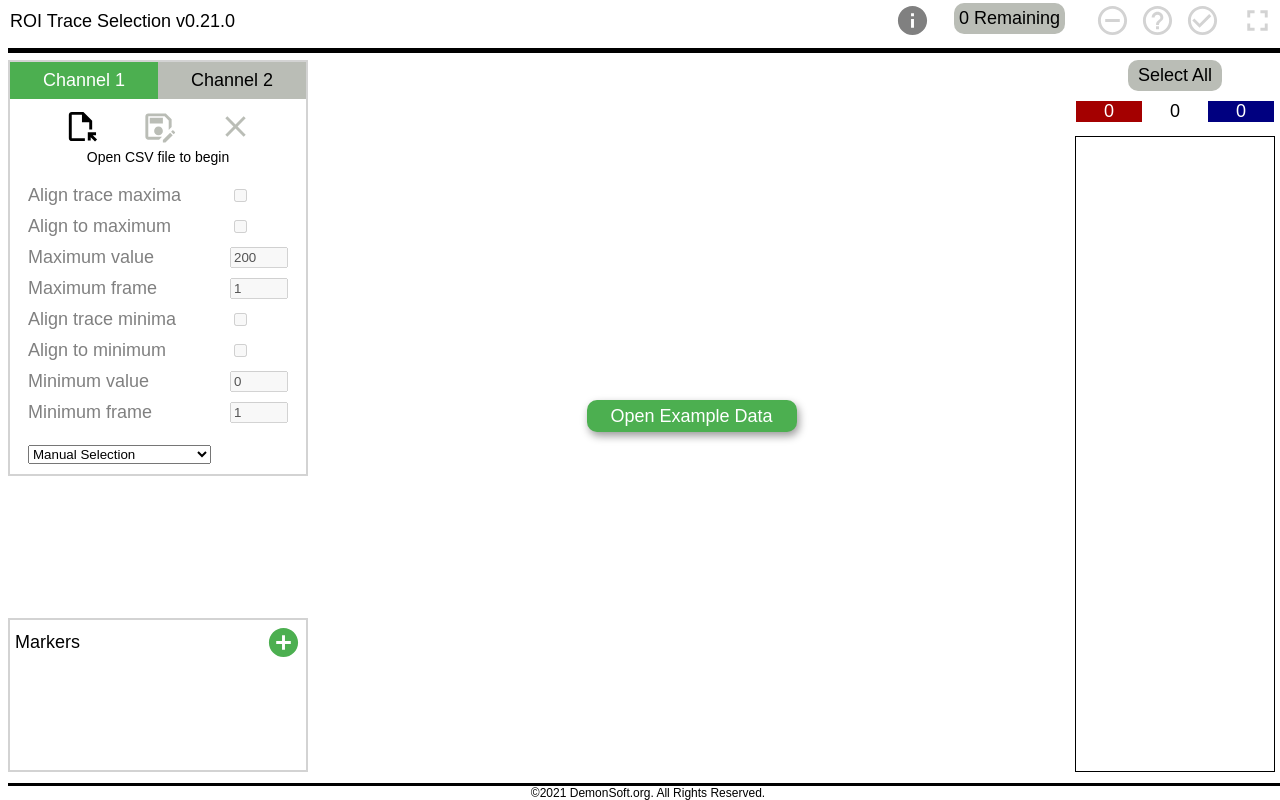
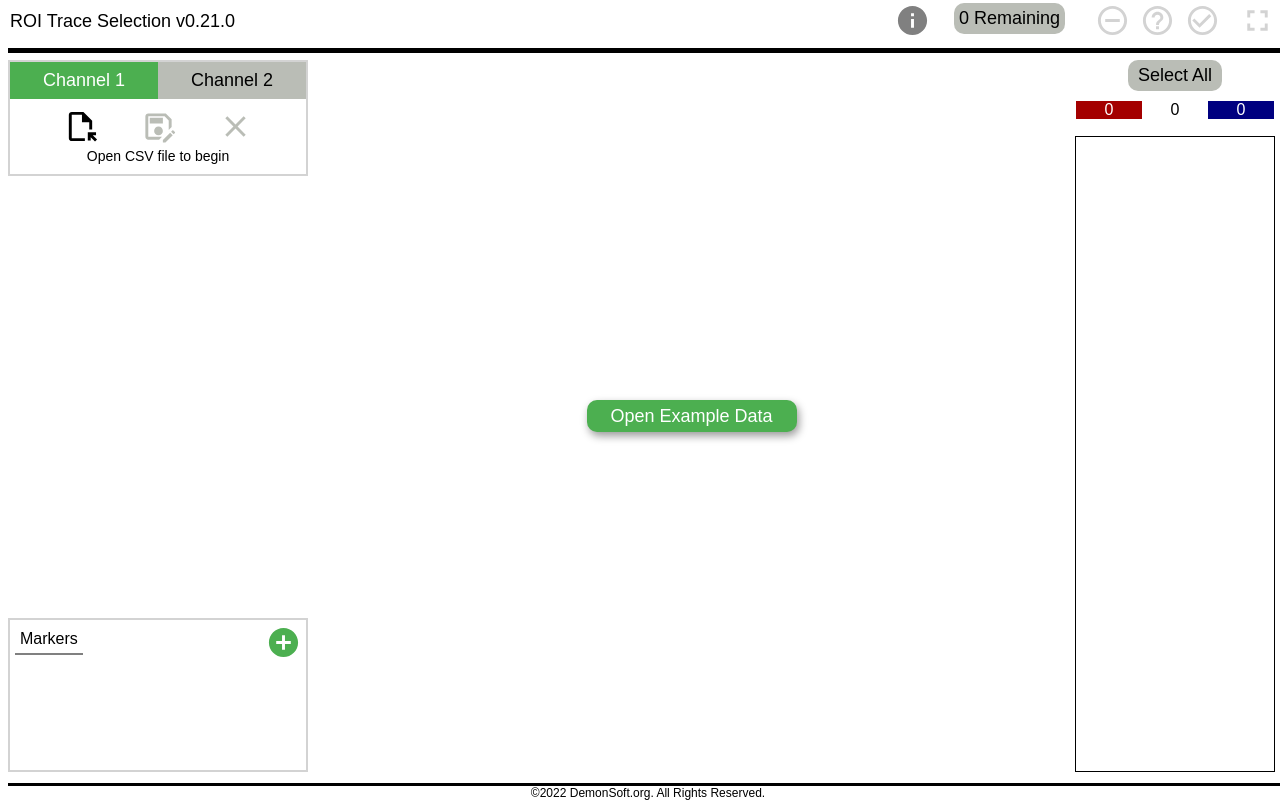
Before and after one commit to donal-s/roi-trace-selector, a React app: page / in a window 1280 px wide. Built offline with nearby package versions, Linux system fonts and the light colour scheme.

Commit message:
Put trace alignment and selection panels in tab pane

```diff
--- a/src/components/App.tsx
+++ b/src/components/App.tsx
@@ -1,4 +1,4 @@
-import React, { useEffect } from "react";
+import React, { useEffect, useState } from "react";
 import "../roiTraceSelection.css";
 import RoiSelectionListView from "./RoiSelectionListView";
 import TraceAlignmentView from "./TraceAlignmentView";
@@ -11,6 +11,7 @@ import version from "../version";
 import { loadTestData } from "../model/CsvHandling";
 import {
   isChannel1Loaded,
+  isCurrentChannelLoaded,
   useAppDispatch,
   useAppSelector,
 } from "../model/RoiDataModel";
@@ -24,6 +25,11 @@ import ChannelSelectionPanel from "./ChannelSelectionPanel";
 import { InfoIcon } from "./IconSvgs";
 import MarkersView from "./MarkersView";
 
+const OPTIONS_ALIGNMENT = "alignment";
+const OPTIONS_SELECTION = "trace selection";
+
+type OptionsTab = typeof OPTIONS_ALIGNMENT | typeof OPTIONS_SELECTION;
+
 export default function App() {
   const dispatch = useAppDispatch();
   const isEditingMarker = useAppSelector(
@@ -31,6 +37,8 @@ export default function App() {
   );
   const showSingleTrace = useAppSelector((state) => state.showSingleTrace);
   const channel1Loaded = useAppSelector(isChannel1Loaded);
+  const currentChannelLoaded = useAppSelector(isCurrentChannelLoaded);
+  const [optionsTab, setOptionsTab] = useState<OptionsTab>(OPTIONS_ALIGNMENT);
 
   useEffect(() => {
     function handleKeyEvent(event: KeyboardEvent) {
@@ -79,9 +87,7 @@ export default function App() {
   return (
     <div className={"App" + (showSingleTrace ? " scan" : "")}>
       <div id="header">
-        <div id="appTitle" className="unselectable">
-          ROI Trace Selection v{version}
-        </div>
+        <div id="appTitle">ROI Trace Selection v{version}</div>
         {helpButton()}
         <RemainingCountButton />
         <SelectionIconView />
@@ -91,8 +97,29 @@ export default function App() {
         <div id="channelControlPanel">
           <ChannelSelectionPanel />
           <FileAccessView />
-          <TraceAlignmentView />
-          <SelectionView />
+          {currentChannelLoaded && (
+            <div className="optionsSelectionPanel">
+              <div className="optionsSelectionTabs">
+                <div
+                  className={optionsTab === OPTIONS_ALIGNMENT ? "selected" : ""}
+                  onClick={() => setOptionsTab(OPTIONS_ALIGNMENT)}
+                >
+                  Alignment
+                </div>
+                <div
+                  className={optionsTab === OPTIONS_SELECTION ? "selected" : ""}
+                  onClick={() => setOptionsTab(OPTIONS_SELECTION)}
+                >
+                  Trace Selection
+                </div>
+              </div>
+              {optionsTab === OPTIONS_ALIGNMENT ? (
+                <TraceAlignmentView />
+              ) : (
+                <SelectionView />
+              )}
+            </div>
+          )}
         </div>
         <MarkersView />
       </div>
@@ -116,9 +143,7 @@ export default function App() {
 
       <RoiSelectionListView />
 
-      <div id="footer" className="unselectable">
-        &copy;2021 DemonSoft.org. All Rights Reserved.
-      </div>
+      <div id="footer">&copy;2022 DemonSoft.org. All Rights Reserved.</div>
     </div>
   );
 }
--- a/src/components/EditMarkerPanel.tsx
+++ b/src/components/EditMarkerPanel.tsx
@@ -91,7 +91,7 @@ export default function EditMarkerPanel() {
     <div id="editMarkerPanel">
       <form>
         <div id="editMarkerInputs">
-          <label htmlFor="editMarkerName">Name</label>
+          <label htmlFor="editMarkerName">Label</label>
           <input
             id="editMarkerName"
             type="text"
--- a/src/components/FileAccessView.tsx
+++ b/src/components/FileAccessView.tsx
@@ -1,7 +1,7 @@
 import React from "react";
 import {
   isChannel1Loaded,
-  isChannel2Loaded,
+  isCurrentChannelLoaded,
   RoiDataModelState,
   useAppDispatch,
   useAppSelector,
@@ -20,7 +20,7 @@ export default function FileAccessView() {
   const dispatch = useAppDispatch();
   const currentChannel = useAppSelector((state) => state.currentChannel);
   const channel1Loaded = useAppSelector(isChannel1Loaded);
-  const channel2Loaded = useAppSelector(isChannel2Loaded);
+  const currentChannelLoaded = useAppSelector(isCurrentChannelLoaded);
   const model = useAppSelector((state) => state);
 
   const channel1Filename = useAppSelector(
@@ -31,8 +31,6 @@ export default function FileAccessView() {
     (state) => state.channel2Dataset?.filename
   );
 
-  const currentChannelLoaded =
-    currentChannel === CHANNEL_1 ? channel1Loaded : channel2Loaded;
   const currentChannelFilename =
     currentChannel === CHANNEL_1 ? channel1Filename : channel2Filename;
 
@@ -94,7 +92,7 @@ export default function FileAccessView() {
           className={`fileInput${currentChannelLoaded ? "" : " disabled"}`}
         />
       </div>
-      <div className="fileNameMessage unselectable">
+      <div className="fileNameMessage">
         {currentChannelFilename || "Open CSV file to begin"}
       </div>
     </div>
--- a/src/components/MarkersView.tsx
+++ b/src/components/MarkersView.tsx
@@ -50,7 +50,7 @@ export default function MarkersView() {
       {editMarker && (
         <>
           <div id="markersHeading">
-            <span>Edit Marker</span>
+            <span id="markersTitle" className="unselectable">Edit Marker</span>
           </div>
           <EditMarkerPanel />
         </>
--- a/src/components/RoiSelectionListView.tsx
+++ b/src/components/RoiSelectionListView.tsx
@@ -15,9 +15,8 @@ import {
 } from "../model/Actions";
 
 export default function RoiSelectionListView() {
-  const selectionListRef: MutableRefObject<HTMLDivElement | null> = React.useRef(
-    null
-  );
+  const selectionListRef: MutableRefObject<HTMLDivElement | null> =
+    React.useRef(null);
   const dispatch = useAppDispatch();
   const currentIndex = useAppSelector((state) => state.currentIndex);
 
@@ -46,11 +45,11 @@ export default function RoiSelectionListView() {
   function rebuildListItem(item: string, index: number) {
     const itemSelected = isItemSelected(scanStatus, index);
     const itemUnselected = isItemUnselected(scanStatus, index);
-    let className = "unselectable";
+    let className;
     if (itemSelected) {
-      className += " selectedRoi";
+      className = "selectedRoi";
     } else if (itemUnselected) {
-      className += " unselectedRoi";
+      className = "unselectedRoi";
     }
     if (index === currentIndex) {
       className += " current";
@@ -77,7 +76,6 @@ export default function RoiSelectionListView() {
       <button
         type="button"
         id="roiSelectAllButton"
-        className="unselectable"
         onClick={(event) => {
           dispatch(selectAllItemsAction());
           event.currentTarget.blur();
@@ -88,17 +86,13 @@ export default function RoiSelectionListView() {
       </button>
 
       <div className="roiTotals">
-        <span
-          id="unselectedRoiCount"
-          title="Unselected"
-          className="unselectable"
-        >
+        <span id="unselectedRoiCount" title="Unselected">
           {unselectedCount}
         </span>
-        <span id="unscannedRoiCount" title="Unscanned" className="unselectable">
+        <span id="unscannedRoiCount" title="Unscanned">
           {unscannedCount}
         </span>
-        <span id="selectedRoiCount" title="Selected" className="unselectable">
+        <span id="selectedRoiCount" title="Selected">
           {selectedCount}
         </span>
       </div>
--- a/src/components/SelectionView.tsx
+++ b/src/components/SelectionView.tsx
@@ -1,5 +1,9 @@
 import React from "react";
-import { getItemCount, useAppDispatch, useAppSelector } from "../model/RoiDataModel";
+import {
+  getItemCount,
+  useAppDispatch,
+  useAppSelector,
+} from "../model/RoiDataModel";
 import { setSelectionAction } from "../model/Actions";
 import {
   CHANNEL_1,
@@ -27,7 +31,6 @@ export default function SelectionView() {
   );
 
   const selection: Selection = channelSelection || DEFAULT_SELECTION;
-  // const currentChannelLoaded = !!channelSelection;
 
   const datasetFrameCount = useAppSelector(
     (state) => state.chartFrameLabels.length || 1
@@ -52,17 +55,13 @@ export default function SelectionView() {
   }: CreateInputParams) {
     return (
       <>
-        <label htmlFor={key} className="unselectable">
-          {title}
-        </label>
+        <label htmlFor={key}>{title}</label>
         <input
           type="number"
           id={key}
           value={(selection as any)[key]}
           onChange={(event) => {
             if (event.target.value !== "") {
-              console.log("setSelectionAction", event.target.value);
-
               dispatch(
                 setSelectionAction({
                   ...selection,
@@ -86,9 +85,7 @@ export default function SelectionView() {
   }: CreateInputParams) {
     return (
       <>
-        <label htmlFor={key} className="unselectable">
-          {title}
-        </label>
+        <label htmlFor={key}>{title}</label>
         <input
           type="number"
           id={key}
@@ -113,9 +110,7 @@ export default function SelectionView() {
   function createFrameNumberInput({ key, title }: CreateInputParams) {
     return (
       <>
-        <label htmlFor={key} className="unselectable">
-          {title}
-        </label>
+        <label htmlFor={key}>{title}</label>
         <input
           type="number"
           id={key}
@@ -175,23 +170,24 @@ export default function SelectionView() {
   }
 
   return (
-    <div id="selectionPanel" className="optionsPanel">
+    <div id="selectionPanel">
       <select
+        id="selectionMode"
         value={selection.type}
         onChange={(event) =>
           updateSelectionType(event.target.value as SelectionType)
         }
       >
-        <option value={SELECTION_MANUAL}>Manual Selection</option>
-        <option value={SELECTION_PERCENT_CHANGE}>% Change Selection</option>
-        <option value={SELECTION_STDEV}>STDEV Selection</option>
+        <option value={SELECTION_MANUAL}>Manual</option>
+        <option value={SELECTION_PERCENT_CHANGE}>% Change</option>
+        <option value={SELECTION_STDEV}>STDEV</option>
         <option value={SELECTION_MINIMUM_STDEV_BY_TRACE_COUNT}>
-          Minimum STDEV Selection
+          Remove Outliers
         </option>
       </select>
-
+      <div className="optionsPanel">
         {selection.type === SELECTION_PERCENT_CHANGE && (
-        <div id="percentChangePanel">
+          <>
             {createFrameNumberInput({
               key: "startFrame",
               title: "Start frame",
@@ -206,11 +202,11 @@ export default function SelectionView() {
               min: 1,
               max: 100,
             })}
-        </div>
+          </>
         )}
 
         {selection.type === SELECTION_STDEV && (
-        <div id="percentChangePanel">
+          <>
             {createFrameNumberInput({
               key: "startBaselineFrame",
               title: "Start baseline frame",
@@ -229,40 +225,27 @@ export default function SelectionView() {
             })}
             {createNumberInput({
               key: "stdevMultiple",
-            title: "STDEV minimum multiple",
+              title: "x STDEV minimum",
               min: 0.1,
               max: 10,
               step: 0.1,
             })}
-        </div>
+          </>
         )}
 
         {selection.type === SELECTION_MINIMUM_STDEV_BY_TRACE_COUNT && (
-        <div id="percentChangePanel">
+          <>
             {createNumberInput({
               key: "selectedTraceCount",
               title: "Selected trace count",
               min: 2,
               max: datasetItemCount,
             })}
-          {createNumberInput({
-            key: "selectedStdev",
-            title: "Current selected STDEV",
-          })}
+            <label htmlFor="selectedStdev">STDEV of selected</label>
+            <div id="selectedStdev">{selection.selectedStdev.toFixed(2)}</div>
+          </>
+        )}
       </div>
-      )}
     </div>
   );
 }
-
-// {createCheckbox({
-//   key: "alignToYMax",
-//   title: "Align to maximum",
-//   disabled: disabledMax,
-// })}
-// {createNumberInput({
-//   key: "yMaxValue",
-//   title: "Maximum value",
-//   disabled: disabledMax,
-//   onBlur: handleFluorescenceMaxBlur,
-// })}
--- a/src/components/TraceAlignmentView.tsx
+++ b/src/components/TraceAlignmentView.tsx
@@ -67,10 +67,7 @@ export default function TraceAlignmentView() {
   function createCheckbox({ key, title, disabled }: CreateInputParams) {
     return (
       <>
-        <label
-          htmlFor={key}
-          className={disabled ? "unselectable disabled" : "unselectable"}
-        >
+        <label htmlFor={key} className={disabled ? "disabled" : ""}>
           {title}
         </label>
         <input
@@ -99,10 +96,7 @@ export default function TraceAlignmentView() {
   }: CreateInputParams) {
     return (
       <>
-        <label
-          htmlFor={key}
-          className={disabled ? "unselectable disabled" : "unselectable"}
-        >
+        <label htmlFor={key} className={disabled ? "disabled" : ""}>
           {title}
         </label>
         <input
--- a/src/model/RoiDataModel.ts
+++ b/src/model/RoiDataModel.ts
@@ -764,6 +764,13 @@ export const isChannel1Loaded = ({ channel1Dataset }: RoiDataModelState) =>
 export const isChannel2Loaded = ({ channel2Dataset }: RoiDataModelState) =>
   !!channel2Dataset;
 
+export const isCurrentChannelLoaded = ({
+  channel1Dataset,
+  channel2Dataset,
+  currentChannel,
+}: RoiDataModelState) =>
+  currentChannel === CHANNEL_1 ? !!channel1Dataset : !!channel2Dataset;
+
 function getSelectAllStatus({
   selectedCount,
   unselectedCount,
--- a/src/roiTraceSelection.css
+++ b/src/roiTraceSelection.css
@@ -2,7 +2,7 @@
 
 body {
   font-family: sans-serif;
-  font-size: 18px;
+  font-size: 16px;
 }
 
 svg {
@@ -31,6 +31,7 @@ div#footer {
 
 div#appTitle {
   position: fixed;
+  font-size: 18px;
   left: 10px;
   top: 11px;
 }
@@ -177,21 +178,14 @@ button#remainingCount:disabled {
   box-shadow: none;
 }
 
-#traceAlignmentPanel,
-#percentChangePanel {
+div.optionsPanel {
+  padding: 10px;
+  background-color: white;
   display: grid;
   grid-template-columns: 1fr 0fr;
-  grid-gap: 10px;
-}
-
-#traceAlignmentPanel input,
-#percentChangePanel input {
-  margin-right: auto;
-}
-
-#traceAlignmentPanel label,
-#percentChangePanel label {
-  text-align: left;
+  grid-gap: 5px;
+  width: 100%;
+  box-sizing: border-box;
 }
 
 #fullscreenButton {
@@ -217,11 +211,6 @@ button#remainingCount:disabled {
   cursor: default;
 }
 
-div.optionsPanel {
-  padding: 10px 18px;
-  background-color: white;
-}
-
 div.inputPanel {
   padding: 10px 10px;
   display: flex;
@@ -240,7 +229,26 @@ div.inputPanel div.fileNameMessage {
   font-size: 14px;
 }
 
+div#selectionPanel {
+  display: flex;
+  flex-direction: column;
+  align-items: center;
+}
 
+#markersTitle {
+  border-bottom: grey 2px solid;
+  width: auto;
+  padding: 5px;
+  margin-bottom: 5px;
+}
+
+#selectionMode {
+  background-color: white;
+  outline: none;
+  border: grey 1px solid;
+  margin-top: 10px;
+  font-size: 16px;
+}
 button#addMarkerButton {
   margin-right: 10px;
 }
@@ -375,6 +383,11 @@ input[type="file"]#csvFileInput {
   display: none;
 }
 
+.optionsPanel input[type="checkbox"] {
+  height: 19px;
+  margin: 0px;
+}
+
 div.panelTitle {
   background-color: #eee;
   color: #444;
@@ -480,11 +493,14 @@ label.disabled {
   color: gray;
 }
 
-.optionsPanel input[type="number"] {
-  width: 50px;
+.optionsPanel input[type="number"],
+input[type="number"]#editMarkerValue {
+  width: 80px;
 }
 
-.unselectable {
+label,
+div,
+span {
   -moz-user-select: none;
   -webkit-user-select: none;
   -ms-user-select: none;
@@ -523,3 +539,24 @@ label.disabled {
   background-color: #babdb6;
   color: black;
 }
+
+.optionsSelectionTabs {
+  display: flex;
+  justify-content: space-evenly;
+}
+
+.optionsSelectionTabs div {
+  border-bottom: white 2px solid;
+  width: auto;
+  padding: 5px;
+  margin-bottom: 5px;
+  cursor: pointer;
+}
+
+.optionsSelectionTabs div.selected {
+  border-bottom-color: grey;
+}
+
+.optionsSelectionTabs div:hover {
+  background-color: lightgray;
+}
```
Also changed, not shown: 1 other file (tests, documents, lock files or other folders). Lines whose indentation alone changed are shown as unchanged.
